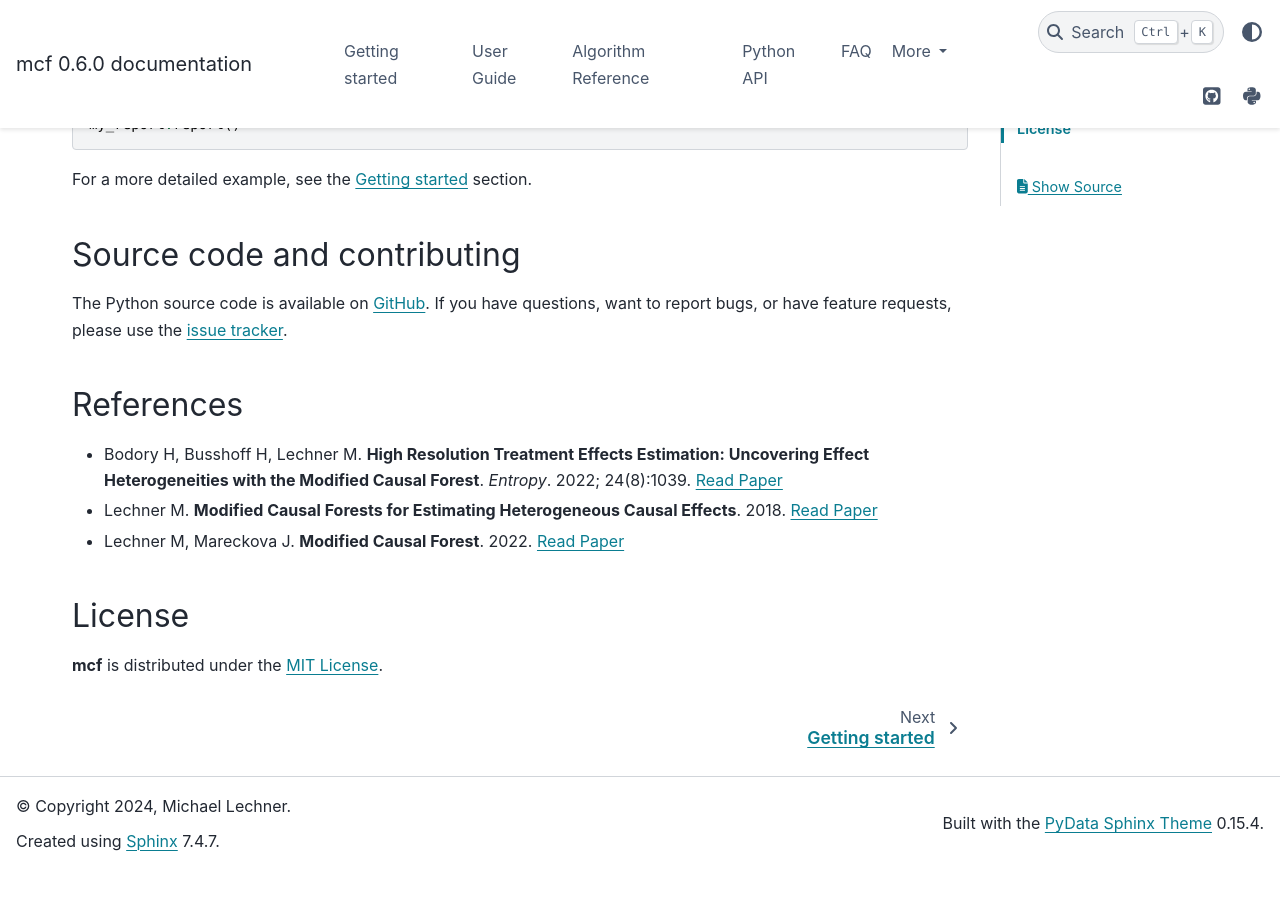
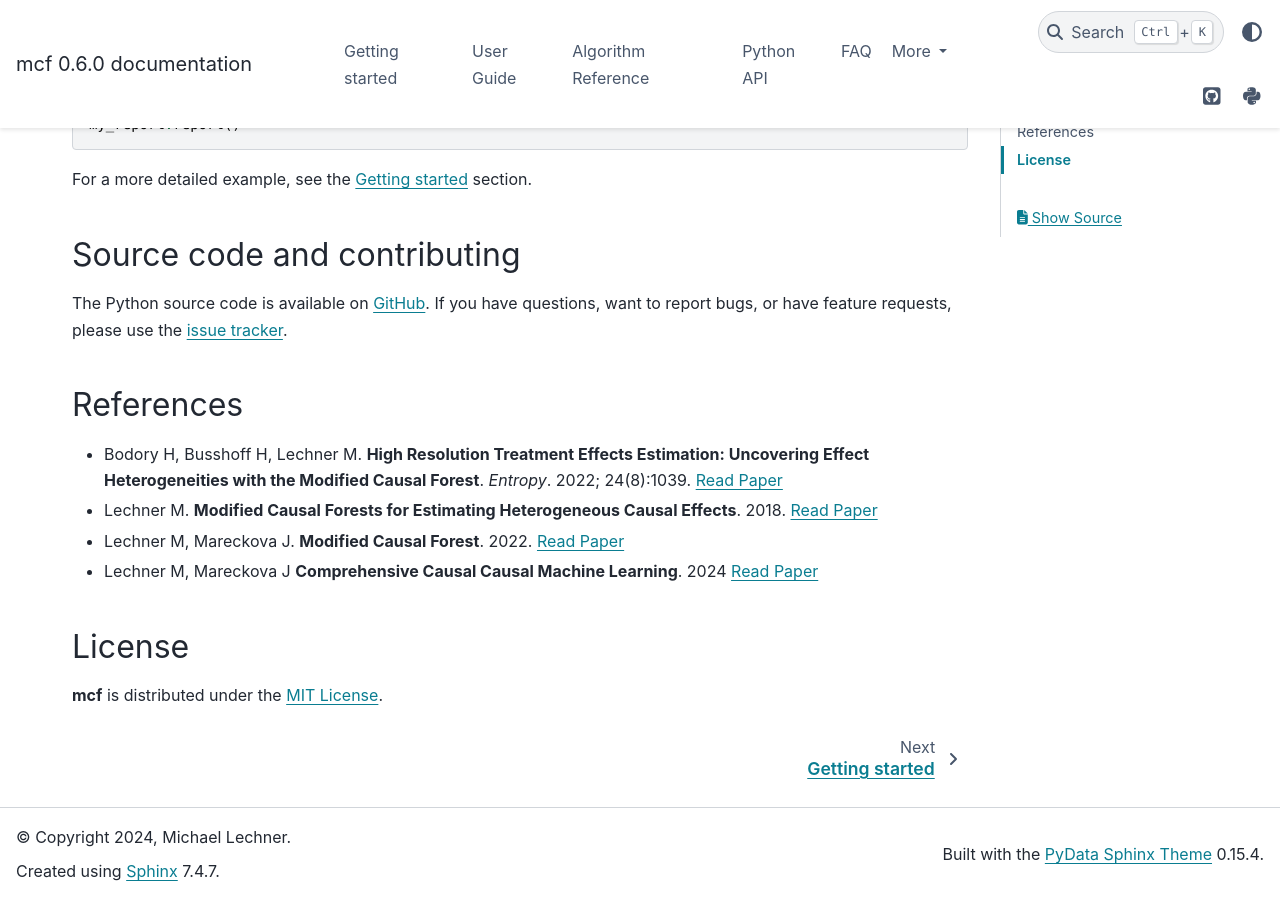
Before and after one commit to MCFpy/mcf, a Sphinx documentation site: the page built from docs/source/index.rst, in a window 1280 px wide and 900 px high, scrolled down 3687 px. Built offline with Sphinx 7.4.7 and the PyData theme 0.15.4, drawn with Linux system fonts in a browser that asks for light colours; before the commit the page ends 4557 px from its top, so only the background shows below that.

Commit message:
adding reference to new pape in index.rst

```diff
--- a/docs/source/index.rst
+++ b/docs/source/index.rst
@@ -189,6 +189,8 @@ References
 
 - Lechner M, Mareckova J. **Modified Causal Forest**. 2022. `Read Paper <https://doi.org/10.48550/arXiv.2209.03744>`__
 
+- Lechner M, Mareckova J **Comprehensive Causal Causal Machine Learning**. 2024 `Read Paper <https://doi.org/10.48550/arXiv.2405.10198>`__
+
 License
 -------
 
```
